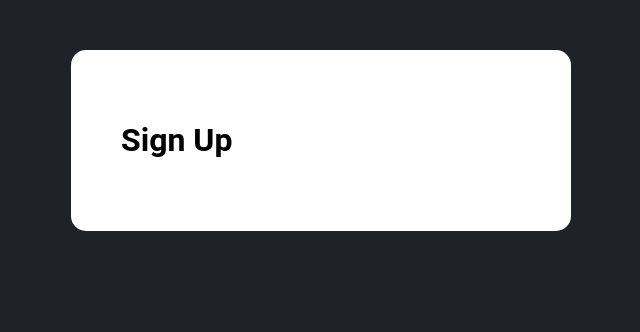
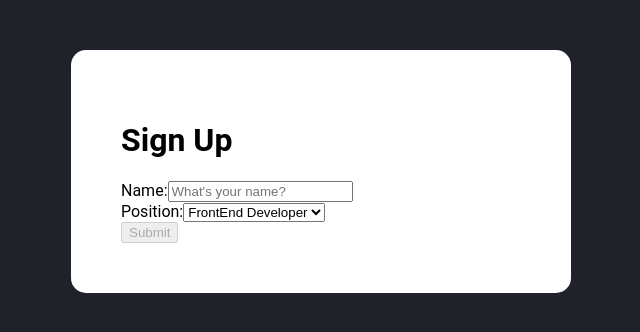
Before and after one commit to JHDEZ1108/Formik-Login, a React (Create React App) app: page / in a window 1280 px wide. Shown: the top 332 px of the page, without its empty margins (319-959 px from the left). Built offline with nearby package versions, Linux system fonts and the light colour scheme.

Commit message:
Agregando validation schema

```diff
--- a/src/components/App/index.tsx
+++ b/src/components/App/index.tsx
@@ -1,5 +1,6 @@
 import React from 'react';
-import { Formik, Form } from 'formik';
+import { Formik, Form , Field} from 'formik';
+import * as Yup from 'yup';
 
 import "./App.css"
 
@@ -18,17 +19,50 @@ const App: React.FC = () =>{
     alert(JSON.stringify(values));
   };
 
+  /* Validation schemas */
+  const SignupSchema = Yup.object().shape({
+    name: Yup.string()
+      .min(2, 'Too short to be a name!')
+      .required('You need to add a name!'),
+    position: Yup.string()
+      .required('You need to add a position')
+  });
+
   return(
     <div className="App">
       <h1>Sign Up</h1>
       <Formik
         initialValues={initialValues}
         onSubmit={handleSubmit}
+        validationSchema={SignupSchema}
       >
-        {props =>{
+        {({dirty, isValid}) =>{
           return(
             <Form>
+              <div>
+                <label>Name:</label>
+                <Field
+                  placeholder="What's your name?"
+                  name="name"
+                  as="input"
+                />
+              </div>
 
+              <div>
+                <label>Position:</label>
+                <Field
+                  name="position"
+                  as="select"
+                  placeholder="Choose your position"
+                >
+                  <option value="front-end">FrontEnd Developer</option>
+                  <option value="back-end">BackEnd Developer</option>
+                  <option value="devops-engineer">DevOps Engineer</option>
+                  <option value="designer">Designer</option>
+                </Field>
+              </div>
+
+              <button disabled={!dirty || !isValid} type="submit">Submit</button>
             </Form>
           )
         }}
```
